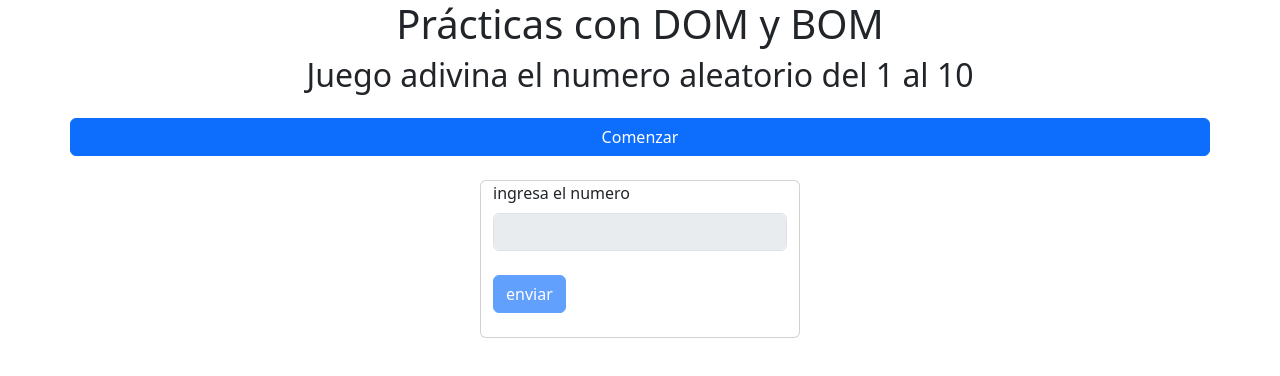
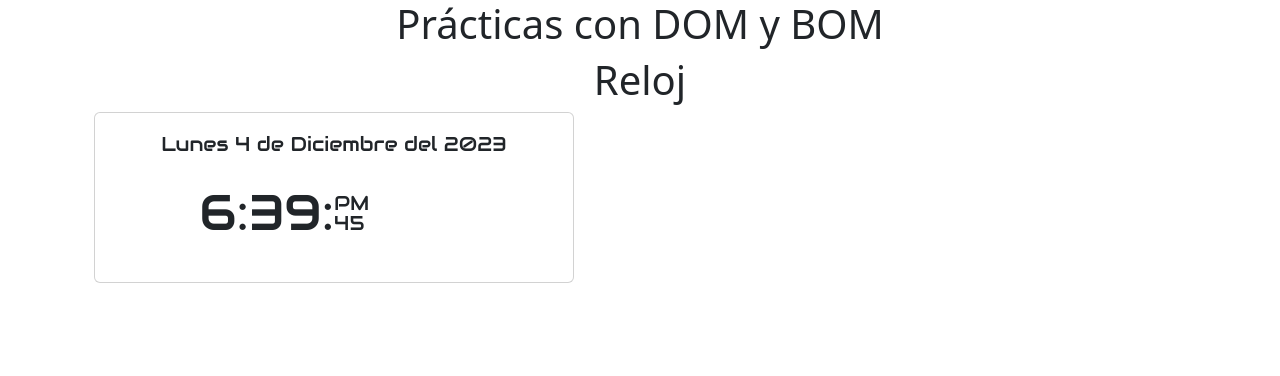
Before and after one commit to GustavoEliasVargas/tp5, a plain HTML site: page index.html in a window 1280 px wide. Drawn offline with nearby package versions, Linux system fonts and the light colour scheme.

Commit message:
ejercicio 3 terminado

```diff
--- a/css/style.css
+++ b/css/style.css
@@ -0,0 +1,27 @@
+@import url('https://fonts.googleapis.com/css2?family=Audiowide&display=swap');
+    .hora{
+      font-family: Audiowide;
+      font-size: 50px;
+      text-align: right;
+    }
+    .meridiano{
+      margin-top: 13px;
+      margin-bottom: 0;
+      font-family: Audiowide;
+      font-size: 20px;
+      height: 20px;
+    }
+    .seg{
+      margin-top: 0;
+      font-family: Audiowide;
+      font-size: 20px;
+      height: 20px;
+    }
+    .col{
+      margin: 0;
+      padding: 0;
+    }
+    #fechaTexto{
+      font-family: Audiowide;
+      font-size: 20px;
+    }
--- a/index.html
+++ b/index.html
@@ -18,20 +18,23 @@
     <div class="container mt-8">
 
       <h1 class="text-center">Prácticas con DOM y BOM</h1>
-      <h2 class="text-center">Juego adivina el numero aleatorio del 1 al 10</h2>
-      <div class="row mt-4 justify-content-center">
-        <button id="comenzar" type="button" class="btn btn-primary">Comenzar</button>
-      </div>
-      <div class="row mt-4 justify-content-center">
-        <div class="card" style="width: 20rem;">
-          <form id="formJuego" action="">
-            <div class="justify-content-center">
-
-              <label for="numero" class="form-label">ingresa el numero</label>
-              <input type="number" id="numero" name="numero" class="form-control" aria-describedby="pingrese el numero" disabled  min="0" max="10">
-              <button type="submit" id="enviar" name="enviar" class="btn btn-primary mt-4 mb-4" disabled submit>enviar</button>
+      <div class="container ">
+        <h1 class="text-center">Reloj</h1>
+        <div class="card" style="width: 30rem;">
+          <div class="card-body">
+            <div class="row">
+              <p id="fechaTexto" class="text-center">dia</p>
             </div>
-          </form>
+            <div class="row ">
+              <div class="col">
+                <p class="hora">10:20:</p>
+              </div>
+              <div class="col justify-content-center">
+                <p class="meridiano">PM</p>
+                <p class="seg">10</p>
+              </div>
+            </div>
+          </div>
         </div>
 
       </div>
@@ -42,6 +45,6 @@
 
   </footer>
   <script src="https://cdn.jsdelivr.net/npm/bootstrap@5.3.2/dist/js/bootstrap.bundle.min.js" integrity="sha384-C6RzsynM9kWDrMNeT87bh95OGNyZPhcTNXj1NW7RuBCsyN/o0jlpcV8Qyq46cDfL" crossorigin="anonymous"></script>
-  <script src="./js/ej1.js"></script>
+  <script src="./js/ej3.js"></script>
 </body>
 </html>
--- /dev/null
+++ b/js/ej3.js
@@ -0,0 +1,33 @@
+let reloj =() =>{
+  let h2hora = document.querySelector('.hora');
+  let ampm = document.querySelector('.meridiano');
+  let seg =  document.querySelector('.seg');
+  let fechaTexto = document.querySelector('#fechaTexto');
+
+
+  let meridiano = '';
+  let date = new Date();
+  let horas = date.getHours().toString().padStart(2, '0');
+  let minutos = date.getMinutes().toString().padStart(2, '0');
+  let segundos = date.getSeconds().toString().padStart(2, '0');
+  let dia = date.getDay();
+  let mes = date.getMonth();
+  let anio = date.getFullYear();
+  let semana = ['Domingo', 'Lunes', 'Martes', 'Miércoles', 'Jueves', 'Viernes', 'Sábado'];
+  let nombreDia = semana[dia];
+  let meses = ['Enero', 'Febrero', 'Marzo', 'Abril', 'Mayo', 'Junio', 'Julio', 'Agosto', 'Septiembre', 'Octubre', 'Noviembre', 'Diciembre'];
+  let nombreMes = meses[mes];
+  fechaTexto.innerText = `${nombreDia} ${date.getDate()} de ${nombreMes} del ${anio}`;
+
+  if (horas>12) {
+    horas = horas - 12;
+    meridiano = 'PM';
+  }else{
+    meridiano = (horas=12) ?'PM':'AM';
+  }
+  h2hora.innerText =`${horas}:${ minutos}:`;
+  ampm.innerText = meridiano;
+  seg.innerText = segundos;
+
+}
+setInterval(reloj, 1000);
```
